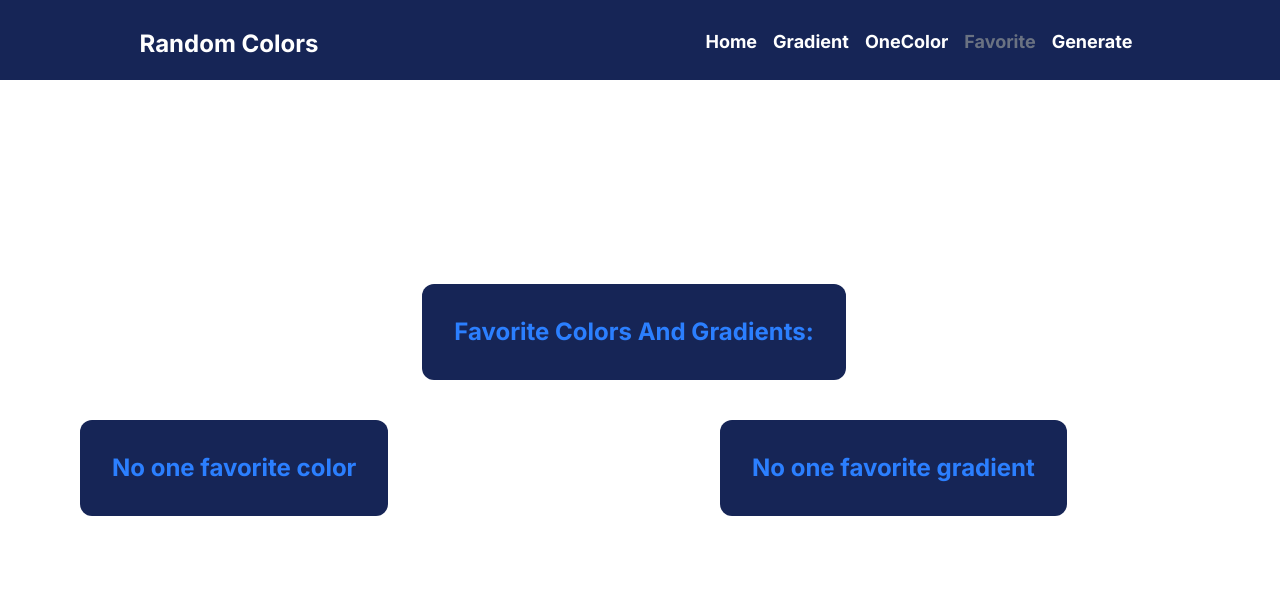
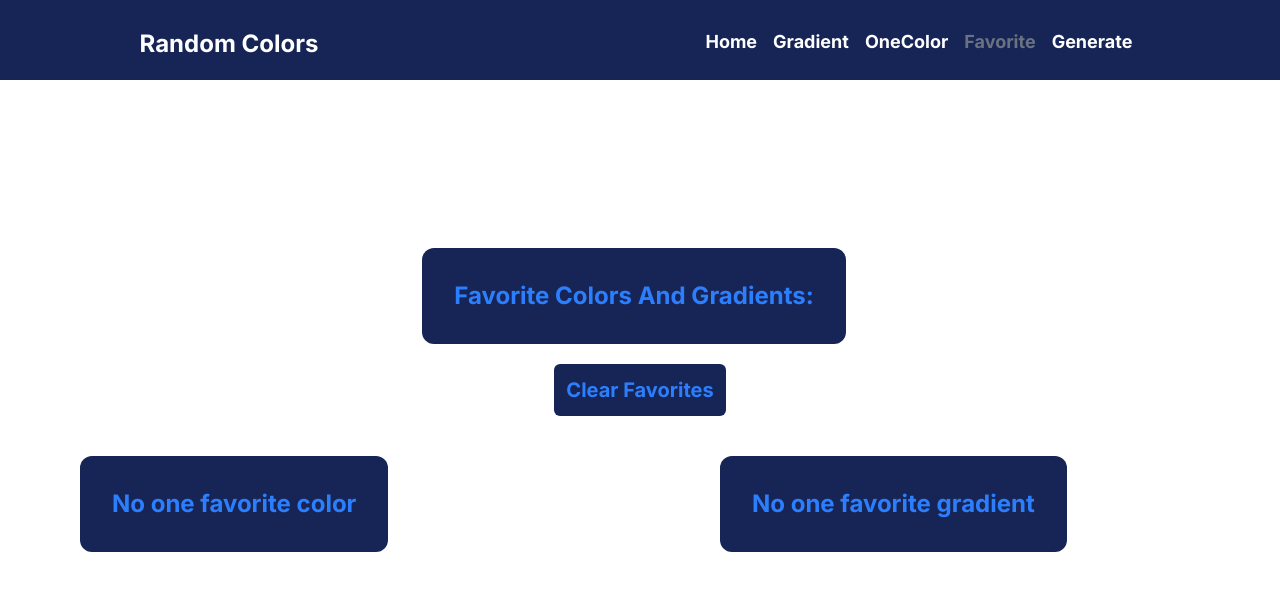
Before and after one commit to W4vING2/random-color, a React (Vite) app: page /favorite in a window 1280 px wide. Shown: the top 590 px of the page. Built offline with nearby package versions, Linux system fonts and the light colour scheme.

Commit message:
add clearstorage button

```diff
--- a/src/pages/Favorite.jsx
+++ b/src/pages/Favorite.jsx
@@ -6,9 +6,19 @@ export default function Favorite() {
 	const colors = localStorage.getItem('favColors')
 	const favColors = colors ? colors.split(',') : ''
 	const favGradient = JSON.parse(localStorage.getItem('favGradient') || '[]')
+	const clearStorage = () => {
+		localStorage.clear()
+		window.location.reload()
+	}
 	return (
 		<div className='flex flex-col items-center justify-center max-w-[100vw] min-h-[100vh]'>
 			<Typography text='Favorite Colors And Gradients:' />
+			<button
+				className='text-xl font-bold bg-blue-950 p-3 rounded-md mt-5 text-blue-500 hover:bg-white hover:text-blue-950 transition-colors ease-in-out duration-300 hover:border-blue-950 hover:border-2 border-transparent hover:shadow-md'
+				onClick={clearStorage}
+			>
+				Clear Favorites
+			</button>
 			<div className='flex justify-between md:min-w-[1200px] md:gap-x-20 max-w-[100vw] gap-x-2'>
 				<Suspense fallback={<div>Loading...</div>}>
 					<ul className='ml-5 md:ml-10 mt-10 flex flex-wrap items-start gap-x-2 lg:gap-x-5 min-w-[45%]'>
```
